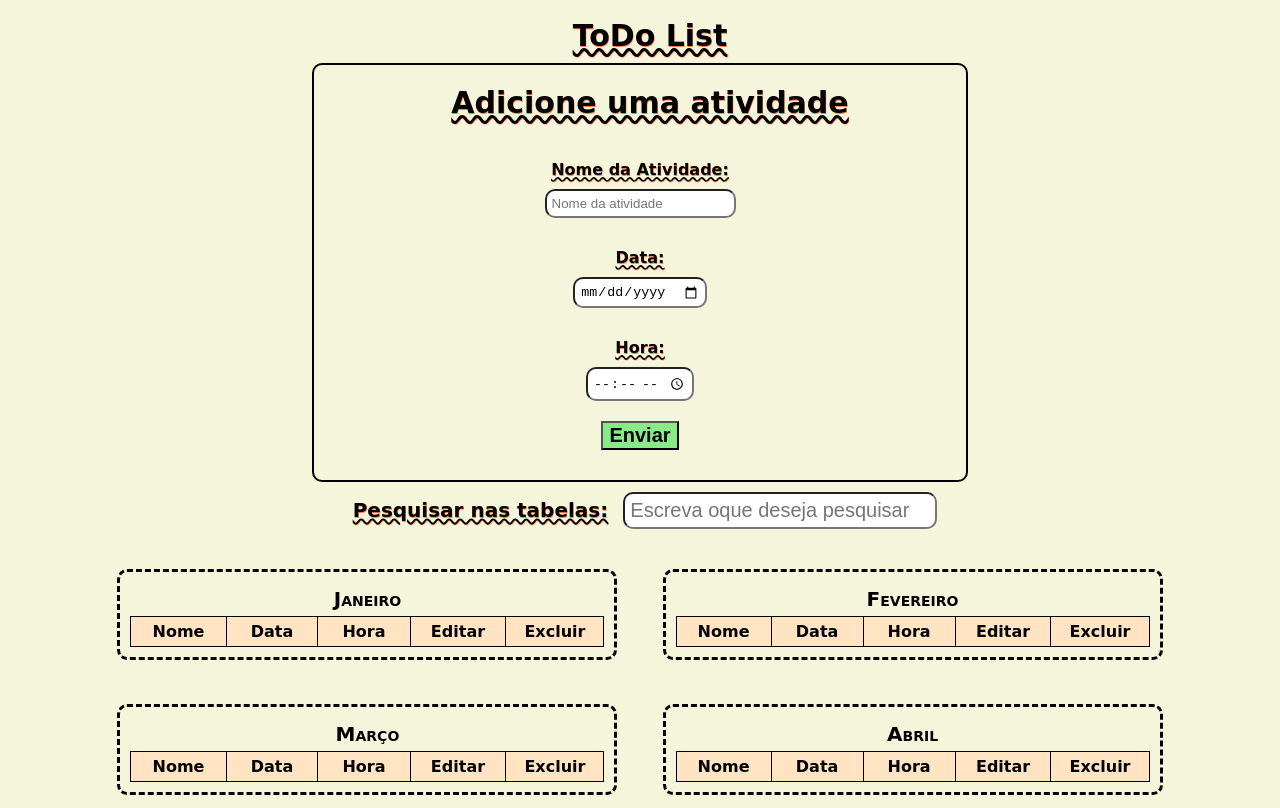
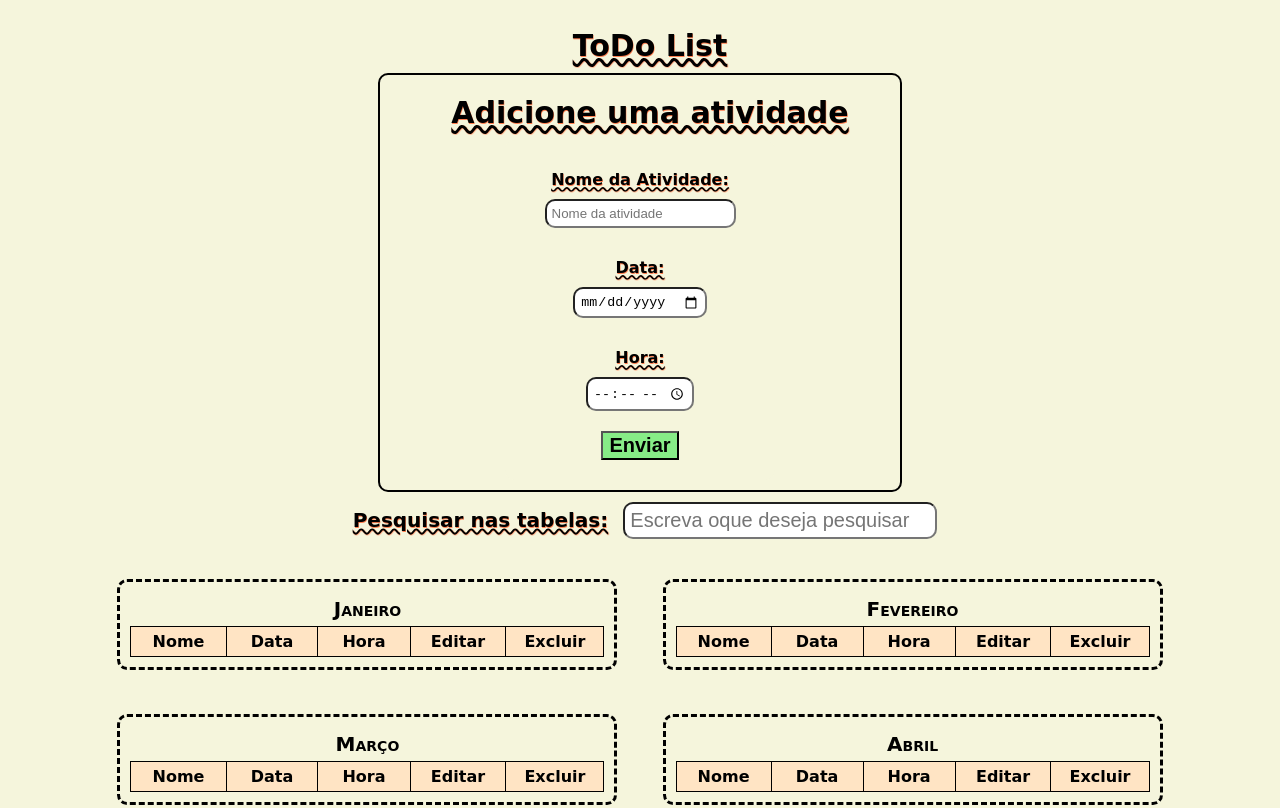
Before and after one commit to ThiagoDonas/to-do-list, a plain HTML site: page index.html in a window 1280 px wide. Shown: the top 808 px of the page. Drawn offline with Linux system fonts and the light colour scheme.

Commit message:
limitando tamanho da pagina

```diff
--- a/index.html
+++ b/index.html
@@ -10,8 +10,8 @@
     -->
     <link rel="stylesheet" href="styles.css" />
   </head>
-  <header>ToDo List</header>
   <body>
+    <header>ToDo List</header>
     <div id="form">
       <header>Adicione uma atividade</header>
       <form id="myform" class="formstyle" action="">
--- a/styles.css
+++ b/styles.css
@@ -1,5 +1,7 @@
 body {
   background-color: beige;
+  min-width: 900px;
+  padding: 10px;
 }
 header {
   text-align: center;
@@ -29,6 +31,7 @@ body header {
 
 #form {
   border: 2px solid;
+  width: 500px;
 }
 
 form button {
```
